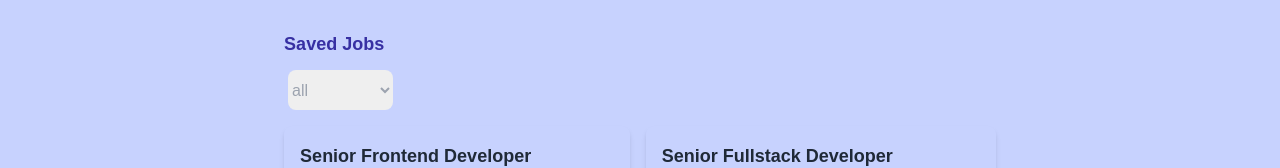
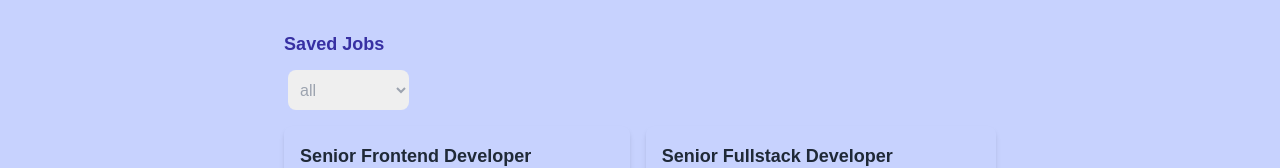
Before and after one commit to jadonahue/job-search-tracker, a Next.js app: page /saved in a window 1280 px wide. Shown: the part 280-448 px from the top of the page. Built offline with nearby package versions, Linux system fonts and the light colour scheme.

Commit message:
Add padding to SelectField Component

```diff
--- a/src/components/SelectField.js
+++ b/src/components/SelectField.js
@@ -6,7 +6,7 @@ export default function SelectField({ name, value, onChange, options, className
             name={name}
             value={value}
             onChange={onChange}
-            className={`h-10 m-1 rounded-lg text-gray-400 ${className}`}
+            className={`h-10 m-1 rounded-lg p-2 text-gray-400 ${className}`}
         >
             {options.map((option) => (
                 <option key={uuidv4()} value={option}>
```
